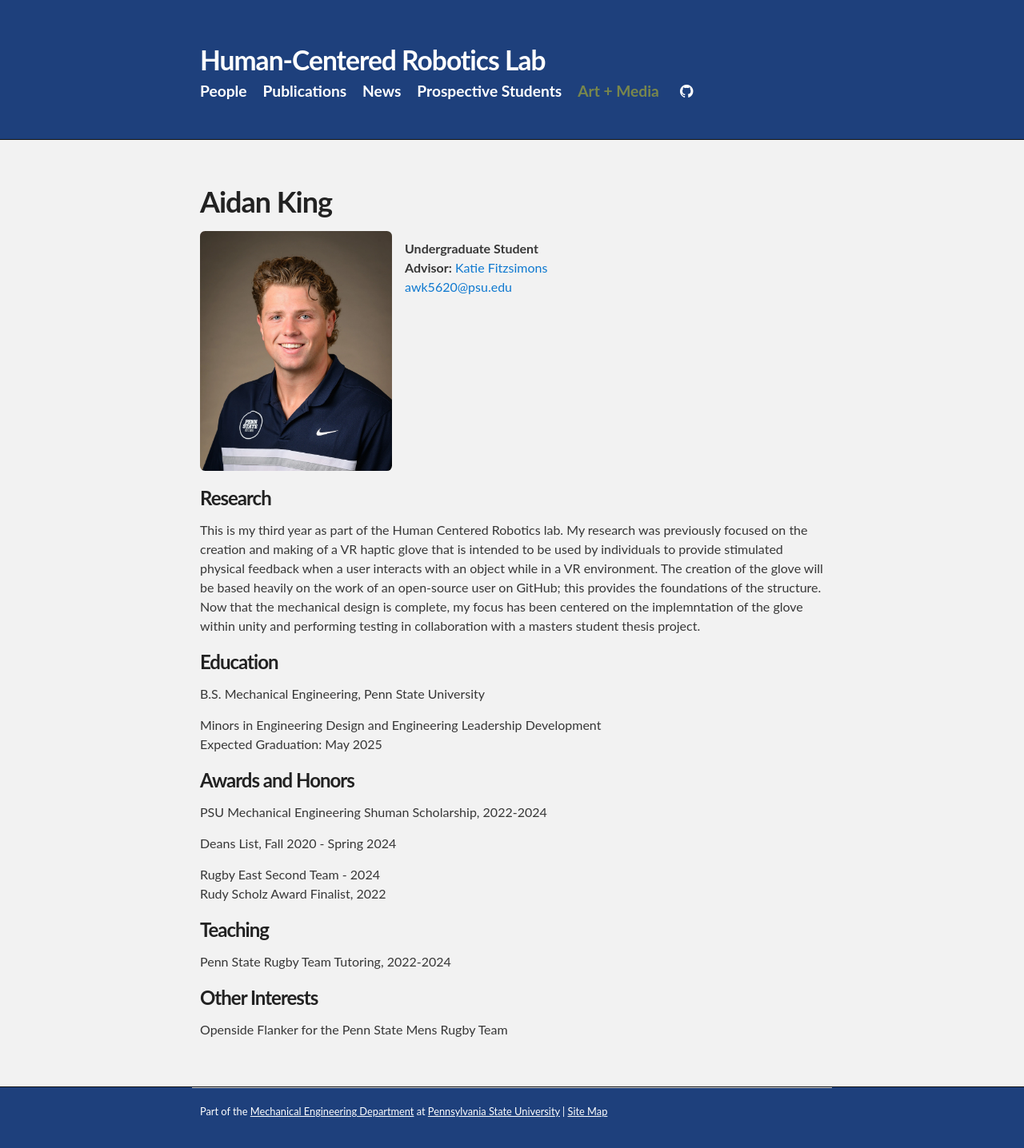
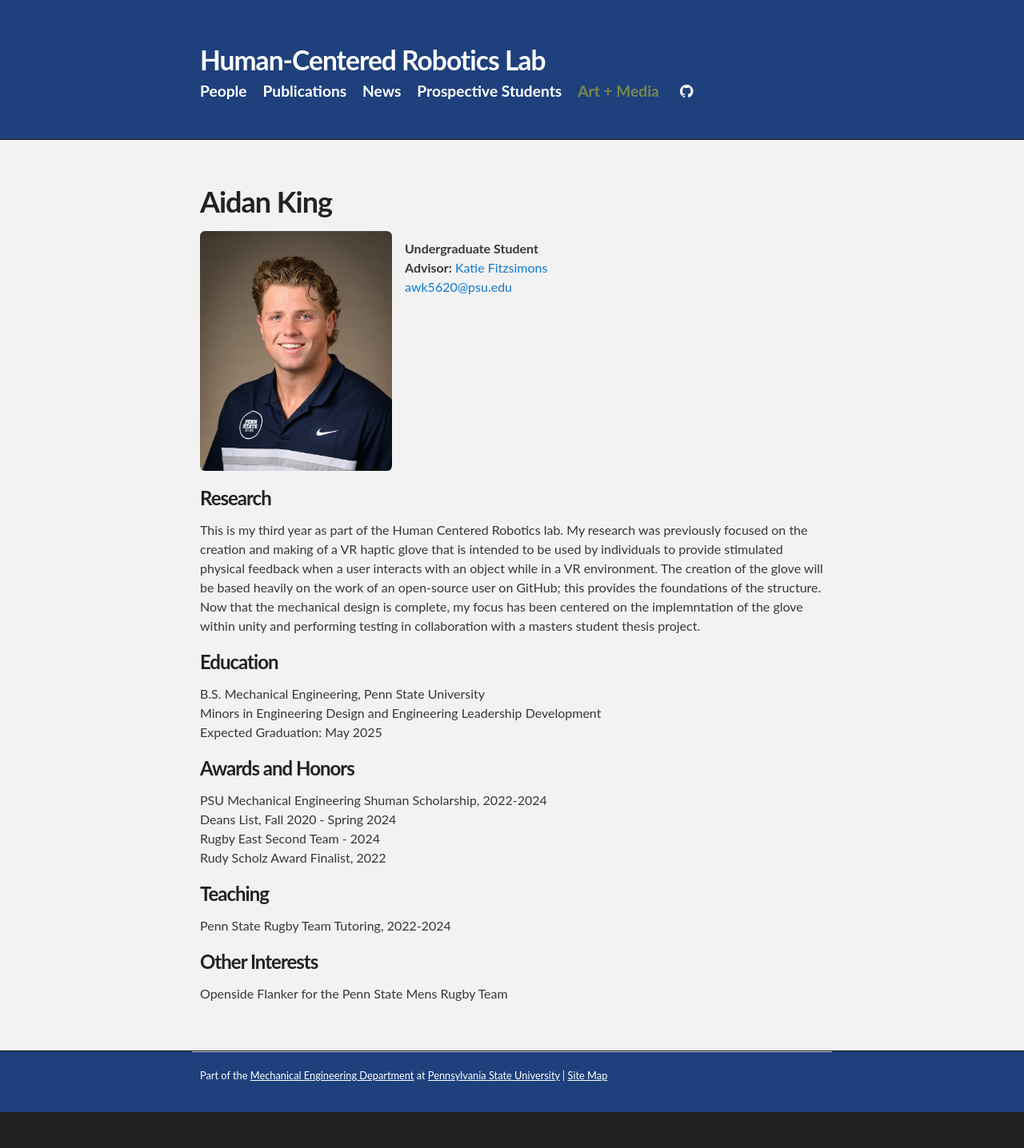
Before and after one commit to psu-hcr/psu-hcr.github.io, a Jekyll site: the page built from people/AidanKing.html, in a window 1280 px wide. Shown: the whole page at 80% size. Built offline with Jekyll 4.4.1, drawn with Linux system fonts in a browser that asks for light colours; after the commit the page ends 1391 px from its top, so only the background shows below that.

```diff
--- a/people/AidanKing.html
+++ b/people/AidanKing.html
@@ -22,13 +22,13 @@ description: I am a senior in Mechanical Engineering that is interested in a car
 
   <h3>Education</h3>
   <p> B.S. Mechanical Engineering, Penn State University
-  <p> Minors in Engineering Design and Engineering Leadership Development
+  <br> Minors in Engineering Design and Engineering Leadership Development
   <br> Expected Graduation: May 2025 </p>
 
   <h3>Awards and Honors</h3>
   <p> PSU Mechanical Engineering Shuman Scholarship, 2022-2024
-  <p> Deans List, Fall 2020 - Spring 2024
-  <p> Rugby East Second Team - 2024
+  <br> Deans List, Fall 2020 - Spring 2024
+  <br> Rugby East Second Team - 2024
   <br> Rudy Scholz Award Finalist, 2022 </p>
 
   <h3>Teaching</h3>
```
